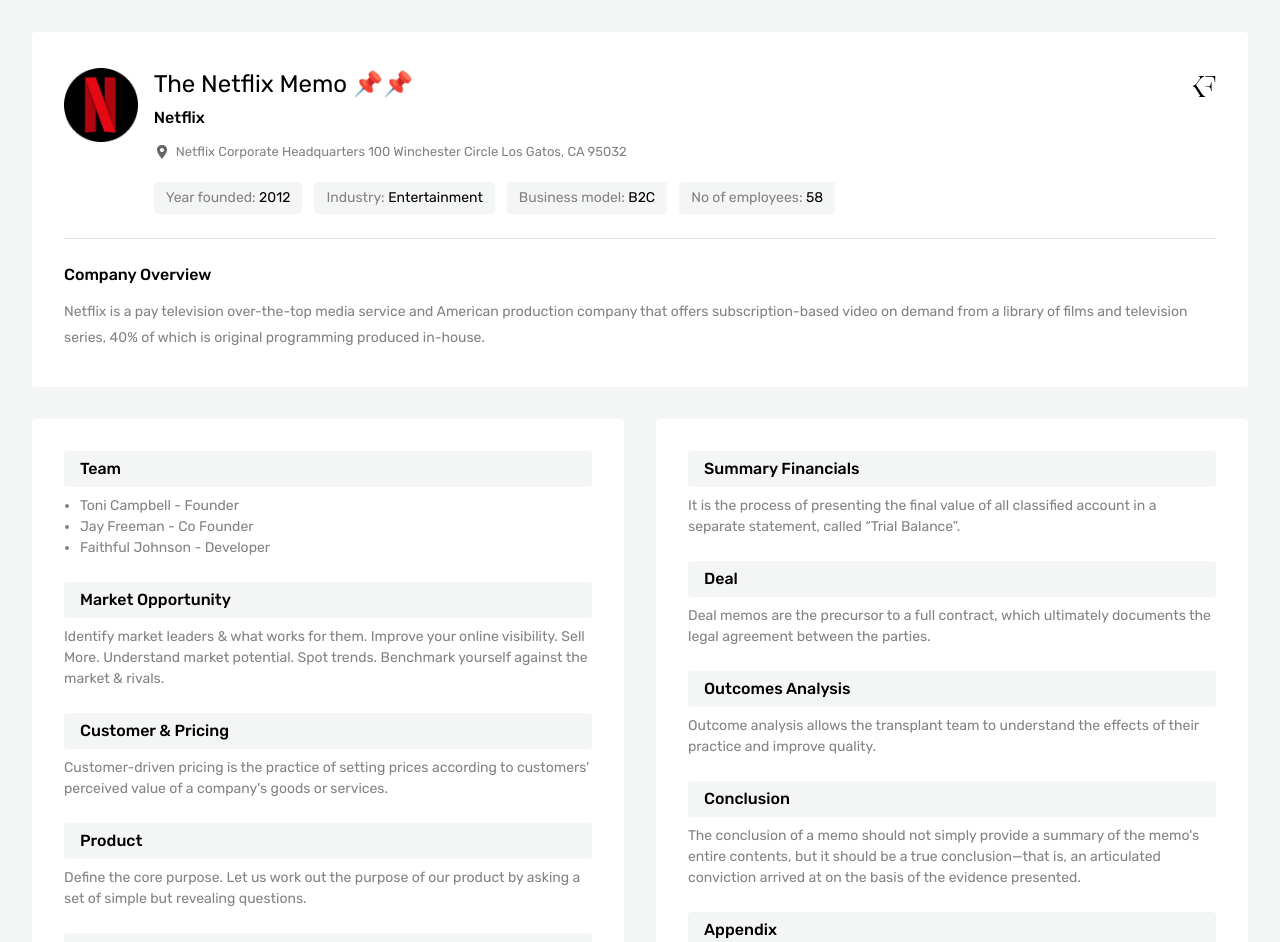
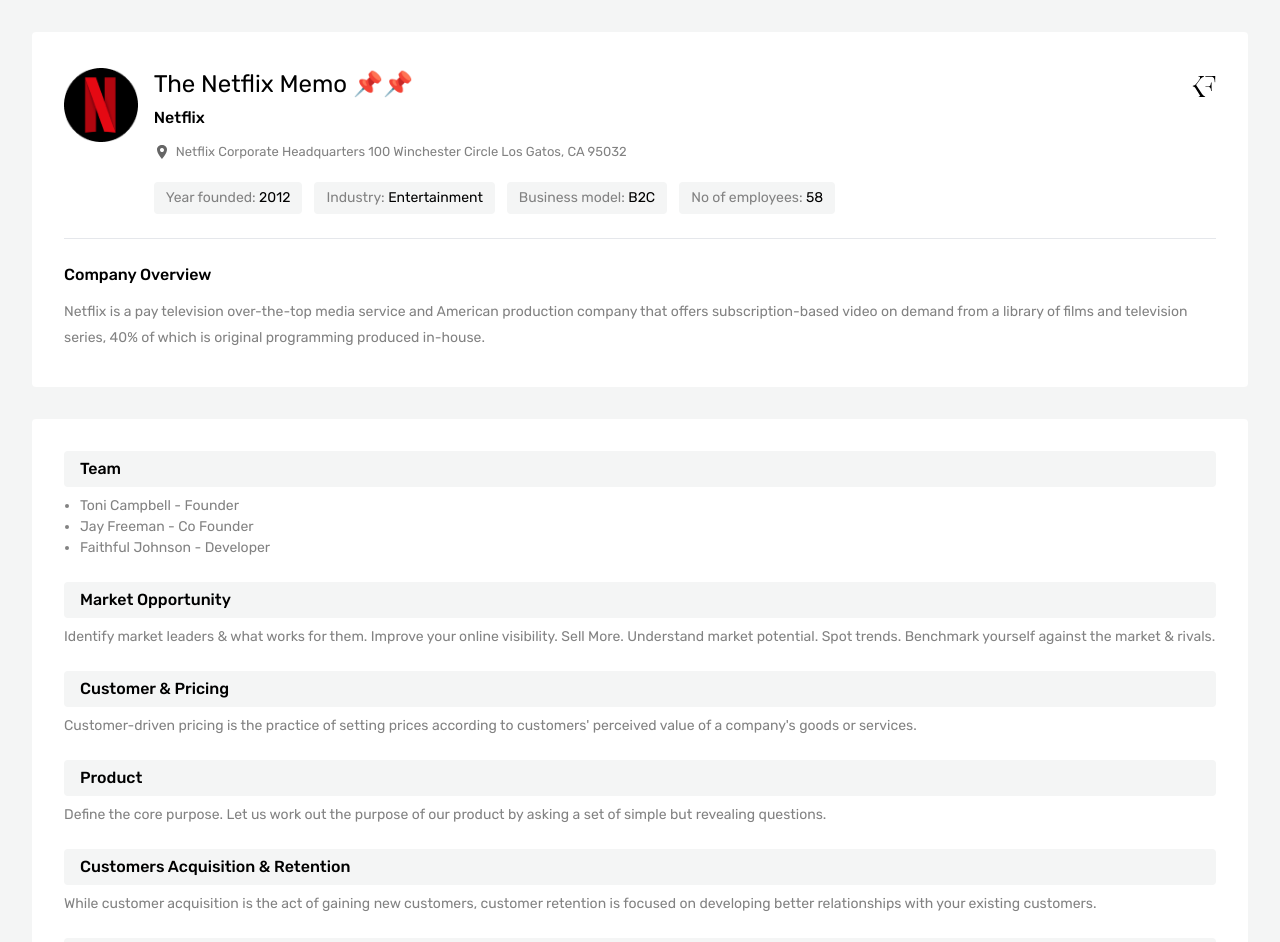
Before and after one commit to zemarr/memo-origin-dub, a Vue app: page / in a window 1280 px wide. Shown: the top 942 px of the page. Built offline with nearby package versions, Linux system fonts and the light colour scheme.

Commit message:
change layout to single column

```diff
--- a/src/views/HomeView.vue
+++ b/src/views/HomeView.vue
@@ -42,7 +42,7 @@
       </div>
     </div>
 
-    <div class="grid md:grid-cols-2 grid-cols-1 gap-8">
+    <div class="relative">
       <div class="bg-white rounded-[4px] p-8 my-8">
         <div class="relative">
           <div class="bg-faintGrey px-4 py-[6px] text-[16px] font-[500] leading-[24px] rounded-[4px] mb-[8px]">
@@ -78,9 +78,6 @@
           </div>
           <p class="mb-6 text-greyText text-[14px]">While customer acquisition is the act of gaining new customers, customer retention is focused on developing better relationships with your existing customers.</p>
         </div>
-      </div>
-
-      <div class="bg-white rounded-[4px] p-8 my-8">
         <div class="relative">
           <div class="bg-faintGrey px-4 py-[6px] text-[16px] font-[500] leading-[24px] rounded-[4px] mb-[8px]">
             Summary Financials
```
